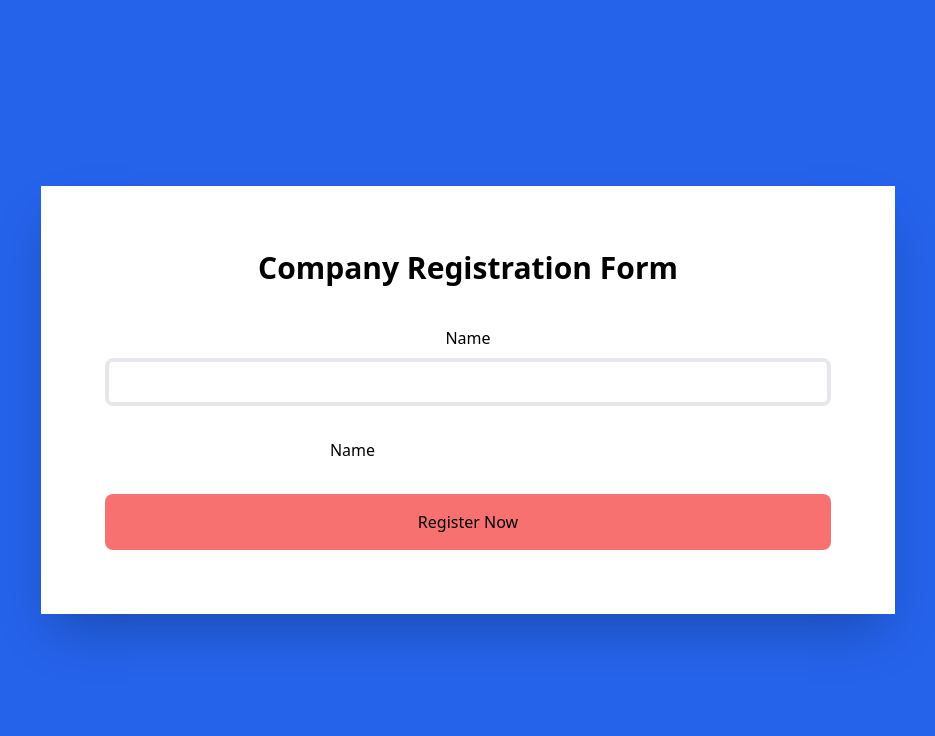
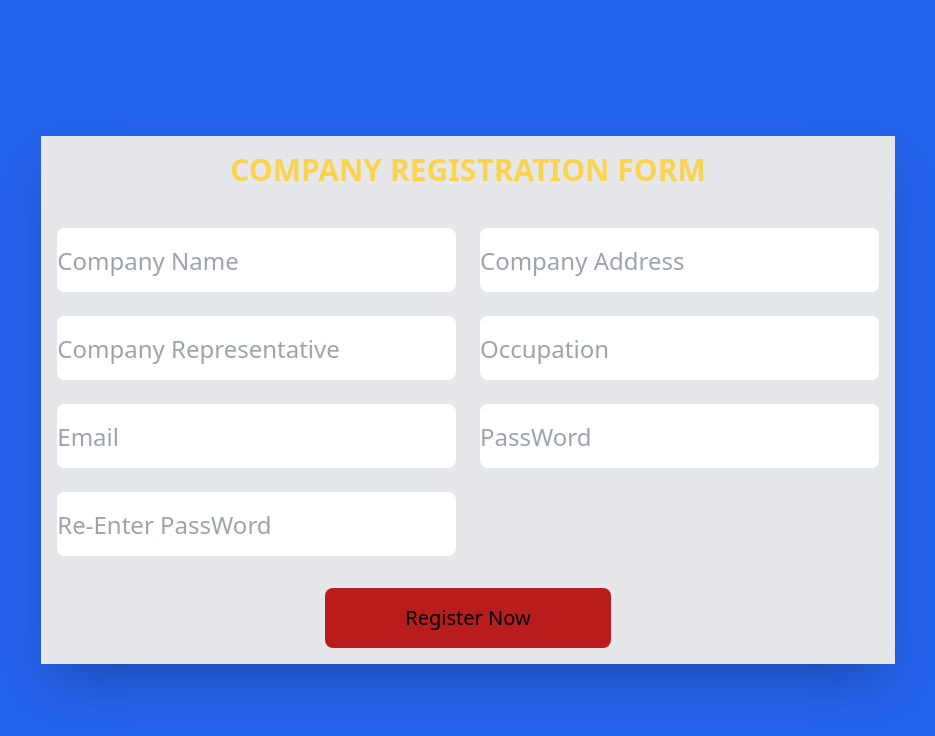
Before and after one commit to Deewiliams/zedone-interface, a React (Create React App) app in the folder user-login/: page / in a window 1280 px wide. Shown: the top 736 px of the page, without its empty margins (172-1107 px from the left). Built offline with nearby package versions, Linux system fonts and the light colour scheme.

Commit message:
added inputs using grid

```diff
--- a/user-login/src/components/CompanyRegistration.js
+++ b/user-login/src/components/CompanyRegistration.js
@@ -3,22 +3,21 @@ import React from 'react'
 const CompanyRegistration = () => {
     return (
         <div className="h-screen flex items-center justify-center bg-blue-600 ">
-            <div className="bg-white shadow-2xl p-16 w-2/3">
-            <h1 className="text-3xl font-bold mb-10">Company Registration Form</h1>
+            <div className="bg-gray-200 shadow-2xl p-4 w-2/3 ">
+            <h1 className="sm:text-lg font-bold mb-10 sm:text-blue-500 sm:text-xlg md:text-red-700 md:font-bold md:text-3xl mx-1 lg:text-yellow-300 uppercase font-sans">Company Registration Form</h1>
 
             <form className="space-y-8">
-            <div>
-                <label className="block mb-2">Name</label>
-                <input type="text" className="w-full border-4 boreder-gray-200 p-2 rounded-lg
-                outline-none focus:bg-blue-100" />
-            </div>
+            <ul className="grid sm:grid-cols-1 md:grid-cols-2 lg:grid-cols-2 grid-rows-4 grid-flow-row gap-6">
 
-            <div>
-                <label>Name</label>
-                <input type="text" />
-            </div>
-
-            <button className="block w-full bg-red-400 rounded-lg p-4">Register Now</button>
+                <input className="sm:h-12 lg:h-16 md:h-14 rounded-lg focus:outline-none focus:ring-2 focus:ring-blue-600 focus:border-transparent focus:bg-blue-100 sm:text-lg lg:text-2xl  placeholder-gray-400 ..." placeholder="Company Name"/>
+                <input className="sm:h-12 lg:h-16 md:h-14 rounded-lg focus:outline-none focus:ring-2 focus:ring-blue-600 focus:border-transparent focus:bg-blue-100 sm:text-lg lg:text-2xl  placeholder-gray-400 ..." placeholder="Company Address"/>
+                <input className="sm:h-12 lg:h-16 md:h-14 rounded-lg focus:outline-none focus:ring-2 focus:ring-blue-600 focus:border-transparent focus:bg-blue-100 sm:text-lg lg:text-2xl  placeholder-gray-400 ..." placeholder="Company Representative"/>
+                <input className="sm:h-12 lg:h-16 md:h-14 rounded-lg focus:outline-none focus:ring-2 focus:ring-blue-600 focus:border-transparent focus:bg-blue-100 sm:text-lg lg:text-2xl  placeholder-gray-400 ..." placeholder="Occupation"/>
+                <input className="sm:h-12 lg:h-16 md:h-14 rounded-lg focus:outline-none focus:ring-2 focus:ring-blue-600 focus:border-transparent focus:bg-blue-100 sm:text-lg lg:text-2xl  placeholder-gray-400 ..." placeholder="Email"/>
+                <input className="sm:h-12 lg:h-16 md:h-14 rounded-lg focus:outline-none focus:ring-2 focus:ring-blue-600 focus:border-transparent focus:bg-blue-100 sm:text-lg lg:text-2xl  placeholder-gray-400 ..." placeholder="PassWord"/>
+                <input className="sm:h-12 lg:h-16 md:h-14 rounded-lg focus:outline-none focus:ring-2 focus:ring-blue-600 focus:border-transparent focus:bg-blue-100 sm:text-lg lg:text-2xl  placeholder-gray-400 ..." placeholder="Re-Enter PassWord"/>
+            </ul>
+            <button className="bg-red-700  md:py-4 md:px-10 md:text-lg lg:py-4  lg:px-20 lg:text-xl hover:bg-red-500 hover:text-white rounded-lg">Register Now</button>
             </form>
             </div>
 
```
